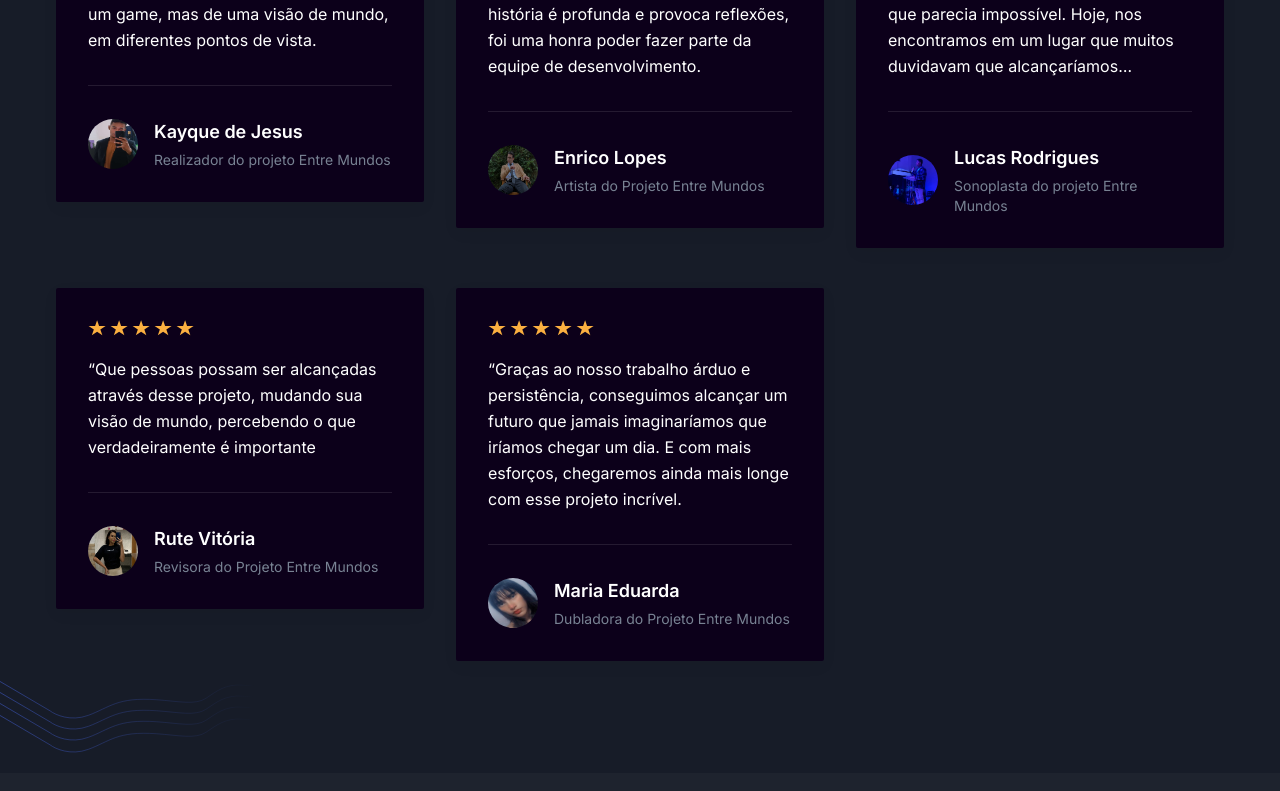
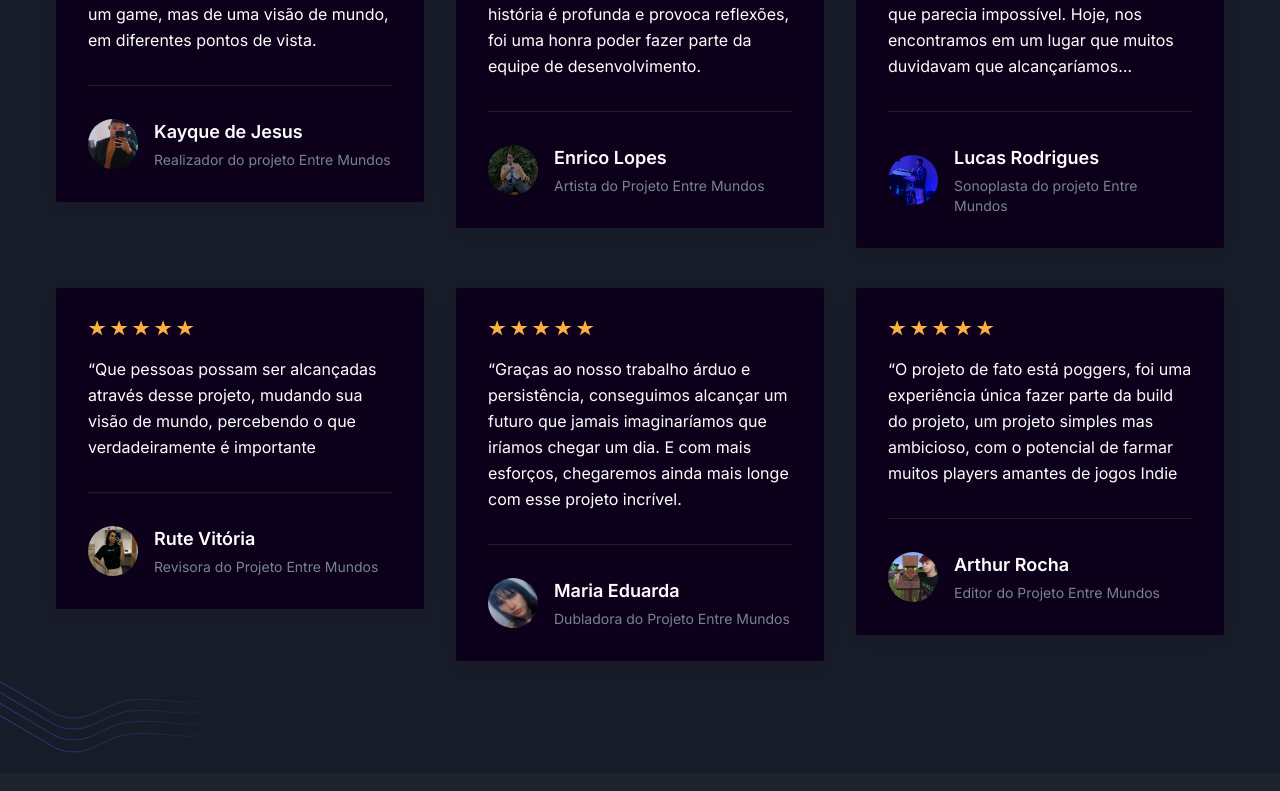
Before and after one commit to kayqueprogram/Entre-Mundos-Project---Site, a Next.js app: page / in a window 1280 px wide. Shown: the part 3400-4191 px from the top of the page. Built offline with nearby package versions, Linux system fonts and the light colour scheme.

Commit message:
testimonials

```diff
--- a/components/Testimonials/index.tsx
+++ b/components/Testimonials/index.tsx
@@ -46,6 +46,15 @@ const testimonialData: Testimonial[] = [
     content:
       "Graças ao nosso trabalho árduo e persistência, conseguimos alcançar um futuro que jamais imaginaríamos que iríamos chegar um dia. E com mais esforços, chegaremos ainda mais longe com esse projeto incrível.",
     image: "/images/testimonials/maria.jpg",
+    star: 5,
+  },
+  {
+    id: 6,
+    name: "Arthur Rocha",
+    designation: "Editor do Projeto Entre Mundos",
+    content:
+      "O projeto de fato está poggers, foi uma experiência única fazer parte da build do projeto, um projeto simples mas ambicioso, com o potencial de farmar muitos players amantes de jogos Indie",
+    image: "/images/testimonials/Arthur.jpg",
     star: 5,
   },
 ];
```
Also changed, not shown: public/images/testimonials/Arthur.jpg (added).
